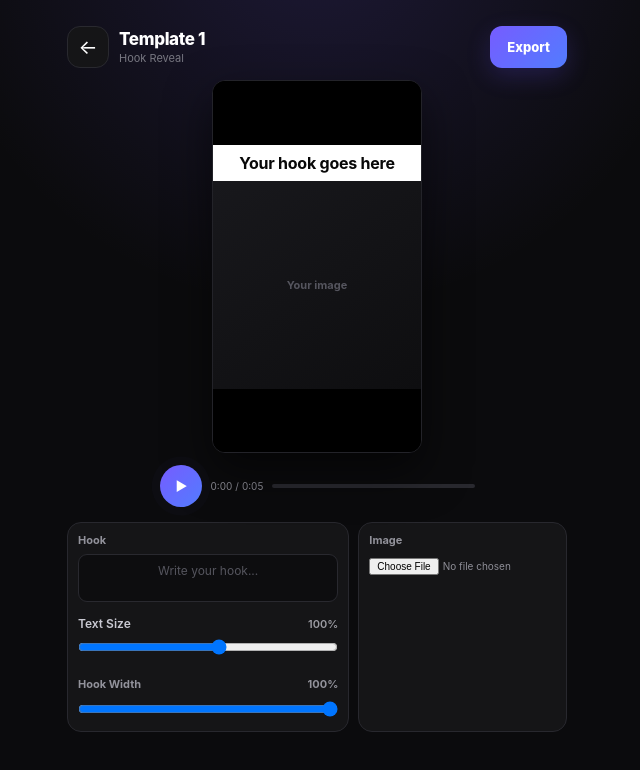
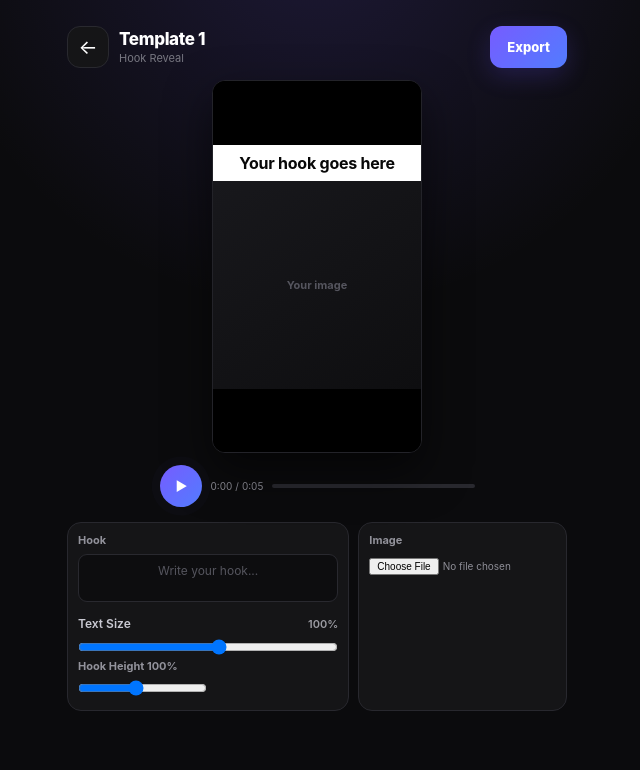
Before and after one commit to taktakahmad01/mini-video-editor, a website: page editor.html in a window 1280 px wide. Shown: the whole page, without its empty margins (323-963 px from the left). Drawn offline with nearby package versions, Linux system fonts and the light colour scheme.

Commit message:
Update editor.html

```diff
--- a/editor.html
+++ b/editor.html
@@ -183,17 +183,17 @@
     step="5"
   >
 </div>
-<div class="hook-width-control">
-  <label for="hookWidth">
-    Hook Width
-    <span id="hookWidthValue">100%</span>
+<div class="hook-height-control">
+  <label for="hookHeight">
+    Hook Height
+    <span id="hookHeightValue">100%</span>
   </label>
 
   <input
-    id="hookWidth"
+    id="hookHeight"
     type="range"
     min="60"
-    max="100"
+    max="150"
     value="100"
     step="5"
   >
```
